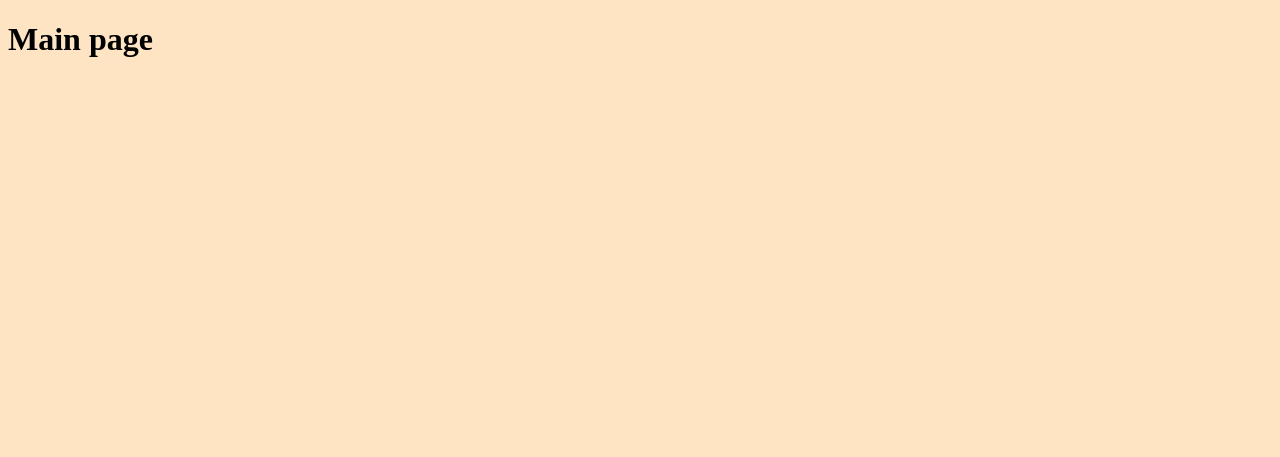
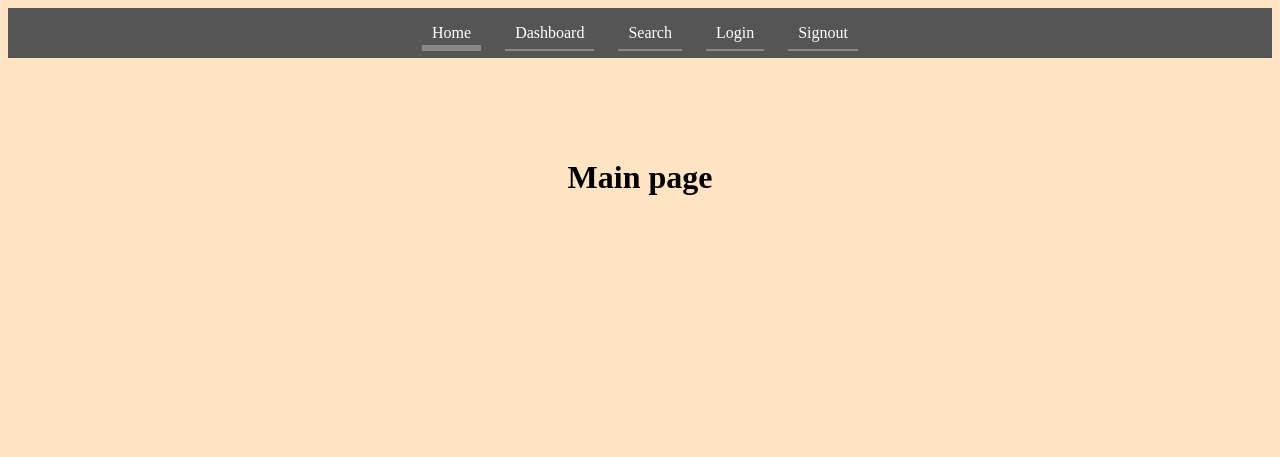
Before and after one commit to caiton1/CS386-Meal-Creation-App, a Flask app: page / in a window 1280 px wide. Before the commit the part shown is almost empty. Shown: the top 457 px of the page. Run offline with Flask 3, Linux system fonts and the light colour scheme.

Commit message:
Adding navigation bar/functionality to web pages

```diff
--- a/website/static/styles.css
+++ b/website/static/styles.css
@@ -1,3 +1,57 @@
 body{
     background-color:bisque;
+    text-align: center;
 }
+
+header, footer
+{
+    margin: 0 auto;
+	padding: 5em 3em;
+	text-align: center;
+
+}
+
+div.navigation
+{
+    margin: 0 auto;
+	padding: 1em 4em;
+	text-align: center;
+    background: #555;
+}
+div.navigation a
+{
+    color: #FFF;
+    text-decoration: none;
+    font: 20px;
+    margin: 0px 10px;
+    padding: 10px 10px;
+    position: relative;
+    z-index: 0;
+    cursor: pointer;
+}
+a
+{
+    transition: all 0.3s;
+}
+
+div.highlight a:before
+{
+    position: absolute;
+    width: 100%;
+    height: 2px;
+    left: 0px;
+    bottom: 0px;
+    content: '';
+    background: #FFF;
+    opacity: 0.3;
+    transition: all 0.3s;
+}
+div.highlight a.selected::before
+{
+    height: 6px;
+}
+
+div.highlight a:hover:before
+{
+    height: 100%;
+}
--- a/website/templates/index.html
+++ b/website/templates/index.html
@@ -1,16 +1,26 @@
 <!DOCTYPE html>
 <html lang="en">
   <head>
+    <link rel="stylesheet" type="text/css" href="{{ url_for('static',filename='styles.css') }}"/>
     <meta charset="UTF-8" />
     <title>Pick My Meals</title>
-    <h1>Main page</h1>
-    <link
-      rel="stylesheet"
-      type="text/css"
-      href="{{ url_for('static',filename='styles.css') }}"
-    />
+
+    <div class="navigation highlight">
+      <a class = "selected" href="/">Home</a>
+      <a href="/dashboard">Dashboard</a>
+      <a href="/search">Search</a>
+      <a href="/login">Login</a>
+      <a href="/logout">Signout</a>
+    </div>
+
+    <header>
+      <h1>Main page</h1>
+    </header>
   </head>
+
   <body>
     <script src="{{ url_for('static',filename='script.js') }}"></script>
+    <footer></footer>
   </body>
+
 </html>
--- a/website/templates/login.html
+++ b/website/templates/login.html
@@ -4,7 +4,7 @@
   <head>
     <meta charset="utf-8" />
 
-    <title></title>
+    <title>Login</title>
 
     <link
       rel="stylesheet"
@@ -20,6 +20,8 @@
       <p><input type="password" name="pass" \ /></p>
       <p><input type="submit" value="submit" \ /></p>
     </form>
+    <p><a href="/signup" >Need an account?</a></p>
+    <p><a href="/">Go back</a></p>
     <p>{{msg}}<p>
   </body>
 </html>
```
Also changed, not shown: website/templates/dashboard.html (+10 -6 lines), website/templates/search.html (+9 -6 lines).
